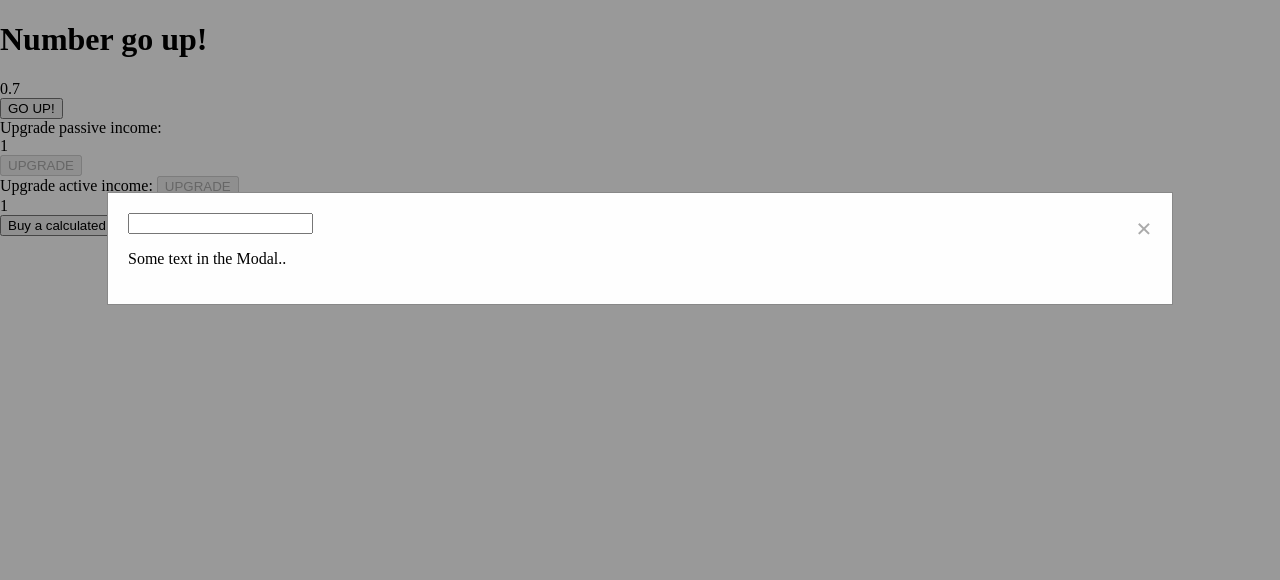
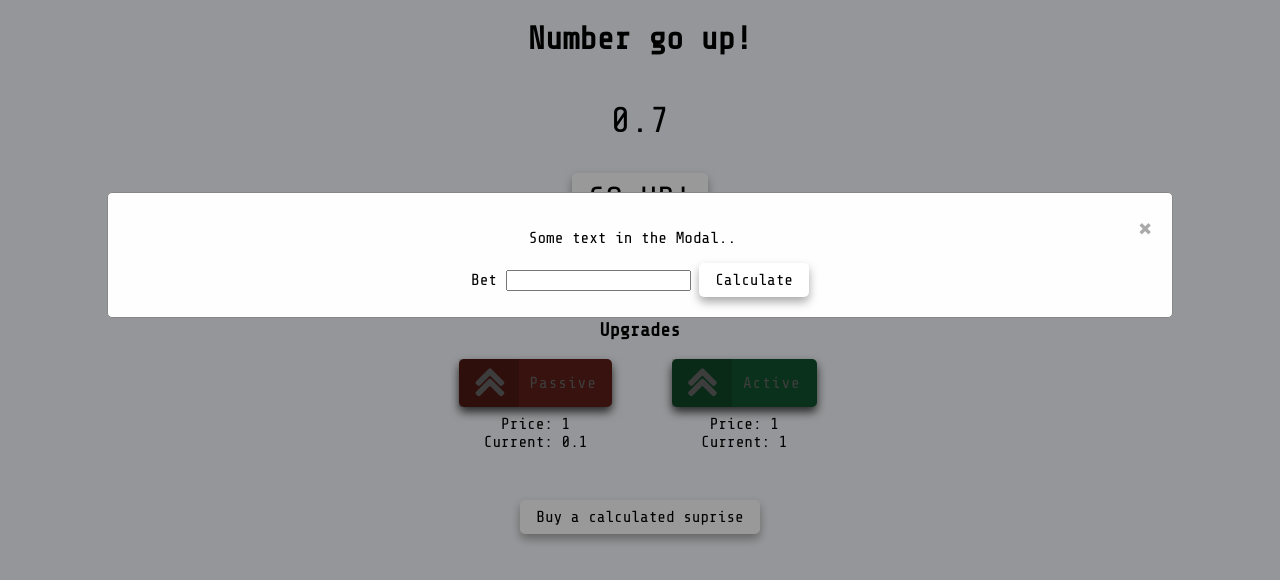
Before and after one commit to Oromere/number-go-up, a website built with Parcel: page index.html in a window 1280 px wide. Both pictures are taken after a click on the button "Buy a calculated suprise". Built offline with nearby package versions, Linux system fonts and the light colour scheme.

Commit message:
add parcel bundler, sass and styling

```diff
--- a/index.html
+++ b/index.html
@@ -9,37 +9,53 @@
             name="viewport"
             content="width=device-width, initial-scale=1, shrink-to-fit=no"
         />
-        <link rel="stylesheet" href="./style.css">
+        <link rel="stylesheet" href="./src/style.scss" />
+        <link href="//maxcdn.bootstrapcdn.com/font-awesome/4.1.0/css/font-awesome.min.css" rel="stylesheet">
     </head>
     <body>
-        <h1>Number go up!</h1>
+        <div class="grid-wrapper">
+            <h1>Number go up!</h1>
 
-        <div id="counter">0</div>
-        <button id="plusBtn">GO UP!</button>
+            <div class="counter-wrapper">
+                <div id="count">0</div>
+                <button id="plusBtn">GO UP!</button>
+            </div>
 
-        <!-- passive upgrade-->
-        <div>
-            <label>Upgrade passive income:</label>
-            <div id="upgradePassivePrice"></div>
-            <button id="upgradePassiveBtn">UPGRADE</button>
+            <div class="upgrade-wrapper">
+                <h3>Upgrades </h3>
+                <!-- passive upgrade -->
+                <div class="upgrade">
+                    <button id="upgradePassiveBtn" class="btn-sep icon-up">Passive</button>
+                    <div id="upgradePassivePrice"></div>
+                    <div id="currentPassiveIncome"></div>
+                </div>
+
+                <!-- active upgrade -->
+                <div class="upgrade">
+                    <button id="upgradeActiveBtn" class="btn-sep icon-up">Active</button>
+                    <div id="upgradeActivePrice"></div>
+                    <div id="currentActiveIncome"></div>
+                </div>
+            </div>
+
+            <div class="suprise-wrapper">
+                <button id="supriseBtn">Buy a calculated suprise</button>
+            </div>
+
         </div>
-
-        <!-- active upgrade-->
-        <div>
-            <label>Upgrade active income:</label>
-            <button id="upgradeActiveBtn">UPGRADE</button>
-            <div id="upgradeActivePrice"></div>
-        </div>
-
-        <button id="supriseBtn">Buy a calculated suprise</button>
 
         <!--  Calculated suprise modal -->
         <div id="supriseModal" class="modal">
             <!-- Modal content -->
             <div class="modal-content">
                 <span class="close">&times;</span>
-                <input>
                 <p>Some text in the Modal..</p>
+                <form>
+                    <label>Bet</label>
+                    <input id="supriseInput" type="number" min="1" required/>
+                    <button id="supriseSubmit" type="submit">Calculate</button>
+                </form>
+                <div id="supriseWin"></div>
             </div>
         </div>
 
--- a/index.js
+++ b/index.js
@@ -1,146 +1,8 @@
-window.onload = function () {
-    init();
-    loop();
-};
+import main from './src/main';
+import suprise from './src/suprise';
+import Counter from './src/Counter';
 
-class Counter {
-    constructor() {
-        this._counter = 0;
-        this.counterElement = document.querySelector("#counter");
-    }
+const counter = new Counter();
 
-    increment(value) {
-        this._counter += value;
-        this._counter = Math.round(this._counter * 10) / 10;
-        this.updateElement();
-    }
-
-    decrement(value) {
-        this._counter -= value;
-        this._counter = Math.round(this._counter * 10) / 10;
-        this.updateElement();
-    }
-
-    updateElement() {
-        this.counterElement.innerHTML = this._counter;
-    }
-
-    isBigger(value) {
-        return this._counter >= value;
-    }
-}
-
-let counter = null;
-let activeIncrement = 1;
-let activeUpgradePrice = 1;
-let activeUpgrades = 1;
-let passiveIncrement = 0.1;
-let passiveUpgrades = 1;
-let passiveUpgradePrice = 1;
-
-const activeUpgradePriceElement = document.querySelector("#upgradeActivePrice");
-const passiveUpgradePriceElement = document.querySelector(
-    "#upgradePassivePrice"
-);
-
-function init() {
-    counter = new Counter();
-    activeUpgradePriceElement.innerHTML = activeUpgradePrice;
-    passiveUpgradePriceElement.innerHTML = passiveUpgradePrice;
-}
-
-// increments counter every second
-function loop() {
-    setInterval(function () {
-        counter.increment(passiveIncrement);
-        checkUpgradePrice();
-    }, 1000);
-}
-
-// go up button
-const plusButton = document.querySelector("#plusBtn");
-plusButton.addEventListener(
-    "click",
-    function () {
-        counter.increment(activeIncrement);
-        checkUpgradePrice;
-    },
-    false
-);
-
-// passive upgrade button handling
-const passiveUpgradeButton = document.querySelector("#upgradePassiveBtn");
-passiveUpgradeButton.addEventListener(
-    "click",
-    function () {
-        counter.decrement(passiveUpgradePrice);
-        // update passive upgrade price
-        passiveUpgrades++;
-        passiveUpgradePrice = Math.pow(passiveUpgrades, 2);
-        passiveIncrement += 0.1;
-        checkUpgradePrice();
-        // update html element
-        passiveUpgradePriceElement.innerHTML = passiveUpgradePrice;
-    },
-    false
-);
-
-// active upgrade button handling
-const activeUpgradeButton = document.querySelector("#upgradeActiveBtn");
-activeUpgradeButton.addEventListener(
-    "click",
-    function () {
-        counter.decrement(activeUpgradePrice);
-        // update price for active upgrades
-        activeUpgrades++;
-        activeUpgradePrice = Math.pow(activeUpgrades, 2);
-        activeIncrement += 0.1;
-        checkUpgradePrice();
-        // update html elements
-        activeUpgradePriceElement.innerHTML = activeUpgradePrice;
-    },
-    false
-);
-
-// tests if price for upgrades are bigger than current count
-function checkUpgradePrice() {
-    // check active upgrades
-    if (counter.isBigger(activeUpgradePrice)) {
-        activeUpgradeButton.disabled = false;
-    } else {
-        activeUpgradeButton.disabled = true;
-    }
-    // check passive upgrades
-    if (counter.isBigger(passiveUpgradePrice)) {
-        passiveUpgradeButton.disabled = false;
-    } else {
-        passiveUpgradeButton.disabled = true;
-    }
-}
-
-// generate number from exponental distribution
-function randomExponential(lambda) {
-    return - Math.log(1 - Math.random()) / lambda;
-}
-
-const supriseModal = document.getElementById("supriseModal");
-const supriseModalButton = document.getElementById("supriseBtn");
-// Get the element that closes the modal
-const modalClose = document.getElementsByClassName("close")[0];
-
-// open the modal
-supriseModalButton.onclick = function() {
-  supriseModal.style.display = "block";
-}
-
-// close the modal
-modalClose.onclick = function() {
-  supriseModal.style.display = "none";
-}
-
-// When the user clicks anywhere outside of the modal, close it
-window.onclick = function(event) {
-  if (event.target == supriseModal) {
-    supriseModal.style.display = "none";
-  }
-}
+main(counter);
+suprise(counter);
--- /dev/null
+++ b/src/Counter.js
@@ -0,0 +1,32 @@
+class Counter {
+    constructor() {
+        this._counter = 0;
+        this.counterElement = document.querySelector("#count");
+    }
+
+    increment(value) {
+        this._counter += value;
+        this._counter = roundToOneDecimal(this._counter);
+        this.updateElement();
+    }
+
+    decrement(value) {
+        this._counter -= value;
+        this._counter = roundToOneDecimal(this._counter);
+        this.updateElement();
+    }
+
+    updateElement() {
+        this.counterElement.innerHTML = this._counter;
+    }
+
+    isBigger(value) {
+        return this._counter >= value;
+    }
+}
+
+function roundToOneDecimal(num) {
+    return Math.round(num * 10) / 10;
+}
+
+export default Counter;
--- /dev/null
+++ b/src/grid.scss
@@ -0,0 +1,31 @@
+.grid-wrapper {
+    display: grid;
+    grid-template-columns: repeat(4, 1fr);
+    grid-auto-rows: 100px;
+}
+
+h1 {
+    grid-column-start: 1;
+    grid-column-end: 5;
+}
+
+.counter-wrapper {
+    grid-column-start: 2;
+    grid-column-end: 4;
+    grid-row-start: 2;
+    grid-row-end: 4;
+}
+
+.upgrade-wrapper {
+    grid-column-start: 2;
+    grid-column-end: 4;
+    grid-row-start: 4;
+    grid-row-end: 6;
+}
+
+.suprise-wrapper {
+    grid-column-start: 2;
+    grid-column-end: 4;
+    grid-row-start: 6;
+    grid-row-end: 7;
+}
--- /dev/null
+++ b/src/main.js
@@ -0,0 +1,109 @@
+let counter = null;
+let activeIncrement = 1;
+let activeUpgradePrice = 1;
+let activeUpgrades = 1;
+let passiveIncrement = 0.1;
+let passiveUpgrades = 1;
+let passiveUpgradePrice = 1;
+
+const activeUpgradePriceElement = document.querySelector(
+    "#upgradeActivePrice"
+);
+const passiveUpgradePriceElement = document.querySelector(
+    "#upgradePassivePrice"
+);
+const activeCurrentElement = document.querySelector(
+    "#currentActiveIncome"
+);
+const passiveCurrentElement = document.querySelector(
+    "#currentPassiveIncome"
+);
+
+function init(counterObj) {
+    counter = counterObj;
+    activeUpgradePriceElement.innerHTML = "Price: " + activeUpgradePrice;
+    passiveUpgradePriceElement.innerHTML = "Price: " + passiveUpgradePrice;
+    activeCurrentElement.innerHTML = "Current: " + activeIncrement;
+    passiveCurrentElement.innerHTML = "Current: " + passiveIncrement;
+}
+
+// increments counter every second
+function loop() {
+    setInterval(function () {
+        counter.increment(passiveIncrement);
+        checkUpgradePrice();
+    }, 1000);
+}
+
+// go up button
+const plusButton = document.querySelector("#plusBtn");
+plusButton.addEventListener(
+    "click",
+    function () {
+        counter.increment(activeIncrement);
+        checkUpgradePrice;
+    },
+    false
+);
+
+// passive upgrade button handling
+const passiveUpgradeButton = document.querySelector("#upgradePassiveBtn");
+passiveUpgradeButton.addEventListener(
+    "click",
+    function () {
+        counter.decrement(passiveUpgradePrice);
+        // update passive upgrade price
+        passiveUpgrades++;
+        passiveUpgradePrice = Math.pow(passiveUpgrades, 2);
+        passiveIncrement = roundToOneDecimal(passiveIncrement += 0.1)
+        checkUpgradePrice();
+        // update html element
+        passiveUpgradePriceElement.innerHTML = "Price: " + passiveUpgradePrice;
+        passiveCurrentElement.innerHTML = "Current: " + passiveIncrement;
+    },
+    false
+);
+
+// active upgrade button handling
+const activeUpgradeButton = document.querySelector("#upgradeActiveBtn");
+activeUpgradeButton.addEventListener(
+    "click",
+    function () {
+        counter.decrement(activeUpgradePrice);
+        // update price for active upgrades
+        activeUpgrades++;
+        activeUpgradePrice = Math.pow(activeUpgrades, 2);
+        activeIncrement = roundToOneDecimal(activeIncrement += 0.1);
+        checkUpgradePrice();
+        // update html elements
+        activeUpgradePriceElement.innerHTML = "Price: " + activeUpgradePrice;
+        activeCurrentElement.innerHTML = "Current: " + activeIncrement;
+    },
+    false
+);
+
+// tests if price for upgrades are bigger than current count
+function checkUpgradePrice() {
+    // check active upgrades
+    if (counter.isBigger(activeUpgradePrice)) {
+        activeUpgradeButton.disabled = false;
+    } else {
+        activeUpgradeButton.disabled = true;
+    }
+    // check passive upgrades
+    if (counter.isBigger(passiveUpgradePrice)) {
+        passiveUpgradeButton.disabled = false;
+    } else {
+        passiveUpgradeButton.disabled = true;
+    }
+}
+
+// HELPER Functions
+function roundToOneDecimal(num) {
+    return Math.round(num * 10) / 10;
+}
+
+export default (counter) => {
+    init(counter);
+    loop();
+};
--- /dev/null
+++ b/src/style.scss
@@ -0,0 +1,152 @@
+@import "./grid.scss";
+
+@import url('https://fonts.googleapis.com/css2?family=Share+Tech+Mono&display=swap');
+
+$baby-blue: #f8faff;
+
+body {
+    width: 100%; /* Full width */
+    height: 100%; /* Full height */
+    margin: 0;
+    font-size: 16px;
+    font-family: 'Share Tech Mono', monospace;
+    text-align: center;
+    background-color: $baby-blue;
+}
+
+#count {
+    font-size: 36px;
+}
+
+button {
+    font-family : inherit;
+    font-size: 1em;
+    background-color: white;
+    border: 0px;
+    padding: 0.5rem 1rem;
+    box-shadow: 0px 5px 10px darkgray;
+    -webkit-transition: all 0.3s;
+    -moz-transition: all 0.3s;
+    transition: all 0.3s;
+    cursor: pointer;
+    border-radius: 5px;
+    &:hover {
+        box-shadow: 0px 15px 25px -5px darkgrey;
+        transform: scale(1.03);
+    }
+    &:active {
+        box-shadow: 0px 4px 8px darkgrey;
+        transform: scale(0.98);
+    }
+}
+
+#plusBtn{
+    margin-top: 2rem;
+    font-size: 2rem;
+    border-bottom: 4px solid lighten(gray, 70%);
+}
+
+/* Modal (background) */
+.modal {
+    display: none; /* Hidden by default */
+    position: fixed; /* Stay in place */
+    z-index: 1; /* Sit on top */
+    left: 0;
+    top: 0;
+    width: 100%; /* Full width */
+    height: 100%; /* Full height */
+    overflow: auto; /* Enable scroll if needed */
+    background-color: rgb(0, 0, 0); /* Fallback color */
+    background-color: rgba(0, 0, 0, 0.4); /* Black w/ opacity */
+}
+
+/* Modal Content/Box */
+.modal-content {
+    background-color: #fefefe;
+    margin: 15% auto; /* 15% from the top and centered */
+    padding: 20px;
+    border: 1px solid #888;
+    border-radius: 5px;
+    width: 80%; /* Could be more or less, depending on screen size */
+}
+
+/* Modal Close Button */
+.close {
+    color: #aaa;
+    float: right;
+    font-size: 28px;
+    font-weight: bold;
+
+    &:hover,
+    &:focus {
+        color: black;
+        text-decoration: none;
+        cursor: pointer;
+    }
+}
+
+/* Upgrade */
+
+.upgrade {
+    display: inline-block;
+    width: 200px;
+
+    button {
+        display: inline-block;
+        letter-spacing: 1px;
+        outline: none;
+        position: relative;
+        min-width: 145px;
+        margin-bottom: 8px;
+
+        &:after {
+            content: "";
+            position: absolute;
+            z-index: -1;
+            -webkit-transition: all 0.3s;
+            -moz-transition: all 0.3s;
+            transition: all 0.3s;
+        }
+
+        /* Pseudo elements for icons */
+        &::before {
+            font-family: "FontAwesome";
+            position: absolute;
+            height: 100%;
+            left: 0;
+            top: 0;
+            line-height: 1;
+            font-size: 300%;
+            width: 60px;
+        }
+
+        &:disabled {
+            filter: brightness(40%);
+            cursor: not-allowed;
+        }
+    }
+
+    /* Icon separator */
+    .btn-sep {
+        padding: 15px 15px 15px 70px;
+    }
+
+    .btn-sep:before {
+        background: rgba(0, 0, 0, 0.15);
+    }
+
+    #upgradePassiveBtn {
+        background: #e74c3c;
+        color: #fff;
+    }
+
+    #upgradeActiveBtn {
+        background: #2ecc71;
+        color: #fff;
+    }
+
+    .icon-up:before {
+        font-weight: 900;
+        content: "\f102";
+    }
+}
--- /dev/null
+++ b/src/suprise.js
@@ -0,0 +1,55 @@
+let counter = null;
+
+function init(counterObj) {
+    counter = counterObj;
+}
+
+// generate number from exponental distribution
+function randomExponential(lambda) {
+    return -Math.log(1 - Math.random()) / lambda;
+}
+
+// get all relevant elements
+const supriseModal = document.getElementById("supriseModal");
+const supriseModalButton = document.getElementById("supriseBtn");
+const modalClose = document.getElementsByClassName("close")[0];
+const submit = document.querySelector("#supriseSubmit");
+const input = document.querySelector("#supriseInput");
+const winLabel = document.querySelector("#supriseWin");
+
+// open the modal
+supriseModalButton.onclick = function () {
+    supriseModal.style.display = "block";
+};
+
+// close the modal
+modalClose.onclick = function () {
+    supriseModal.style.display = "none";
+};
+
+// submit handler
+submit.onclick = function (event) {
+    event.preventDefault();
+
+    const bet = input.value;
+    const factor = randomExponential(0.5);
+
+    if (bet) {
+        counter.decrement(bet);
+        const win = Math.round(bet * factor * 10) / 10;
+        counter.increment(win);
+
+        winLabel.innerHTML = "You won " + win;
+    }
+};
+
+// When the user clicks anywhere outside of the modal, close it
+window.onclick = function (event) {
+    if (event.target == supriseModal) {
+        supriseModal.style.display = "none";
+    }
+};
+
+export default (counter) => {
+    init(counter);
+};
```
Also changed, not shown: package.json (added, +25 -0 lines), README.md, style.css (deleted), 1 other file.
